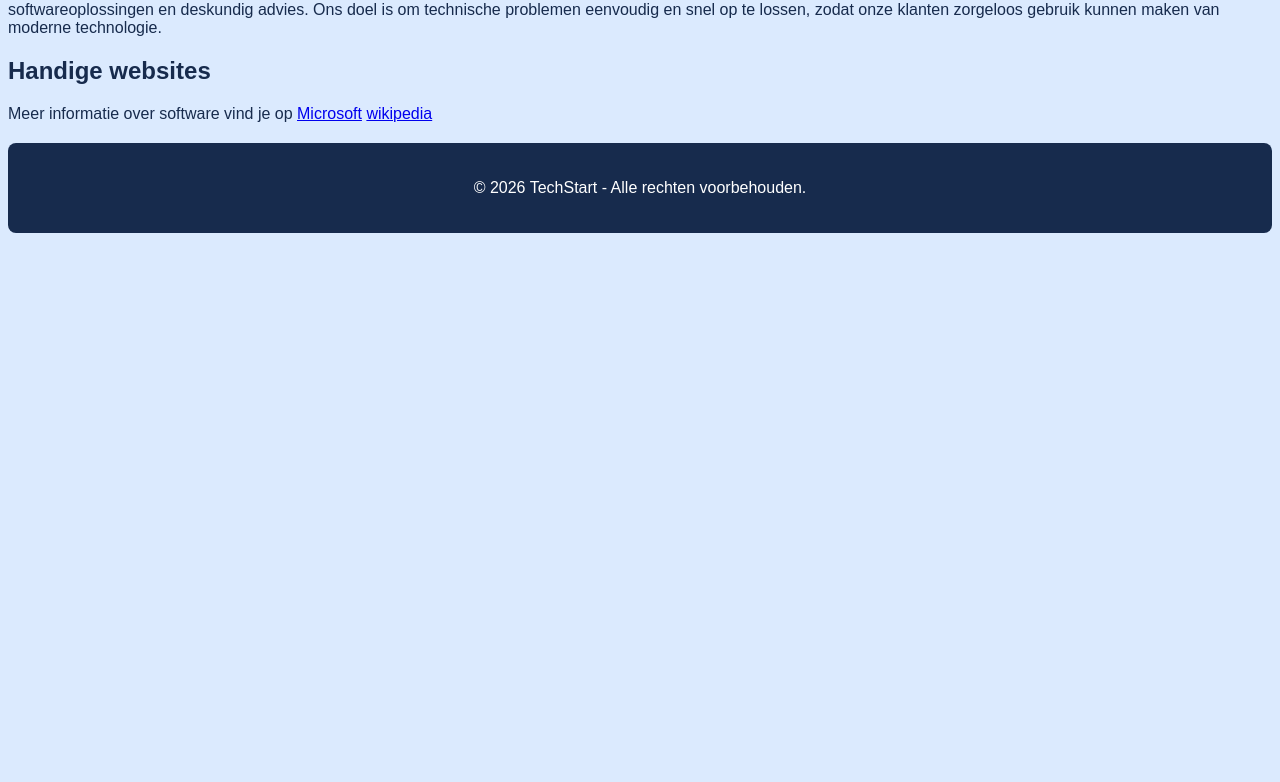
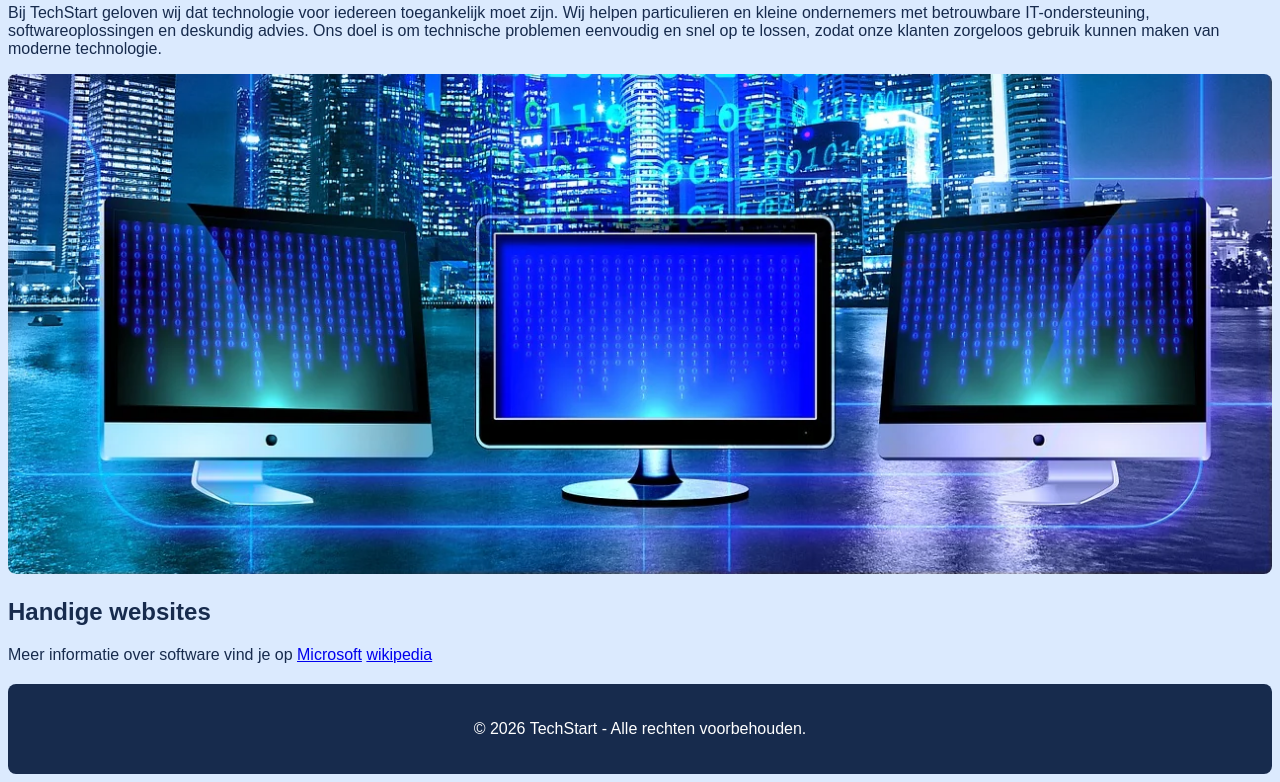
Before and after one commit to bouchraelamrani963-web/techstart-eindopdracht, a plain HTML site: page over.html in a window 1280 px wide. Shown: the part 155-937 px from the top of the page. Before the commit the page ends 800 px from the top, so only its background shows below. Drawn offline with Linux system fonts and the light colour scheme.

Commit message:
Afbeelding over ons als horizontale banner vormgegeven

```diff
--- a/over.html
+++ b/over.html
@@ -11,21 +11,30 @@
             <a href="index.html">Home</a>
             <a href="over.html">over ons</a>
         </nav>
+
+        <button id="themaknop">Donker thema</button>
+
         <h1>Over TechStart - Jouw partner in slimme IT-oplossingen</h1>
         <p>Bij TechStart geloven wij dat technologie voor iedereen toegankelijk moet zijn.
 Wij helpen particulieren en kleine ondernemers met betrouwbare IT-ondersteuning,
 softwareoplossingen en deskundig advies.
 Ons doel is om technische problemen eenvoudig en snel op te lossen,
 zodat onze klanten zorgeloos gebruik kunnen maken van moderne technologie.</p>
-<h2>Handige websites</h2>
+
+<img class="over-afbeelding"
+     src="media/monitor-1307227_1280.jpg"
+     alt="Computerschermen met digitale technologie">
+
+     <h2>Handige websites</h2>
     <p>
         Meer informatie over software vind je op
         <a href="https://www.microsoft.com/nl-nl" target="_blank">Microsoft</a>
 
-        <a href="https://nl.wikipedia.org/"target="_blank">wikipedia</a>
+        <a href="https://nl.wikipedia.org/" target="_blank">wikipedia</a>
     </p>
 <footer>
     <p>&copy; 2026 TechStart - Alle rechten voorbehouden.</p>
 </footer>
+<script src="script.js"></script>
         </body>
         </html>
--- a/style.css
+++ b/style.css
@@ -55,3 +55,12 @@ footer {
     margin-top: 20px;
     border-radius: 8px;
 }
+.over-afbeelding {
+    width: 100%;
+    max-width: 1600px;
+    height: 500px;
+    object-fit: cover;
+    object-position: center bottom;
+    border-radius: 8px;
+
+}
```
